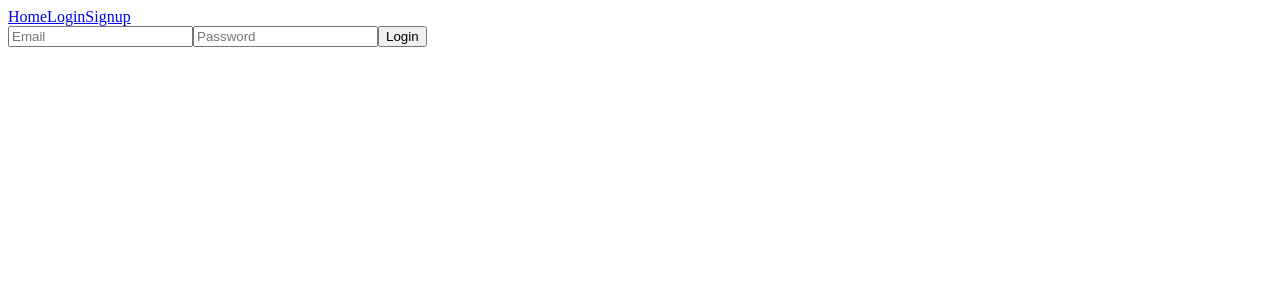
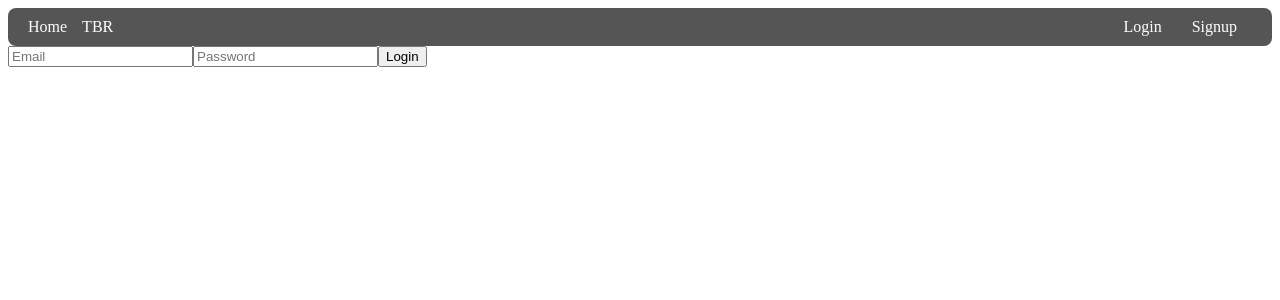
Before and after one commit to SpiritualChicken/TBR-App, a React (Create React App) app in the folder client/: page /login in a window 1280 px wide. Shown: the top 300 px of the page. Built offline with nearby package versions, Linux system fonts and the light colour scheme; no server answers.

Commit message:
added styling

```diff
--- a/client/src/components/BookIndex.js
+++ b/client/src/components/BookIndex.js
@@ -69,12 +69,16 @@ const BookIndex = () => {
             <h1>Your Books</h1>
             <h2>To Be Read</h2>
             {tbr.length > 0 ? (
-                <ul>
+            <ul className="book-list">
                 {tbr.map(book => (
-                        <li key={book.id}>
-                            Title: {book.book_title}
-                            <button onClick={() => handleDelete(book.id)}>Delete</button>
-                            <button onClick={() => handleReview(book.book_id)}>Review</button>
+                    <li key={book.id} className="book-card">
+                        <div className="book-details">
+                            <h3>Title: {book.book_title}</h3>
+                        </div>
+                        <div className="button-group">
+                            <button className="tbr-button" onClick={() => handleDelete(book.id)}>Delete</button>
+                            <button className="tbr-button" onClick={() => handleReview(book.book_id)}>Review</button>
+                        </div>
                     </li>
                 ))}
             </ul>
--- a/client/src/components/Home.js
+++ b/client/src/components/Home.js
@@ -1,5 +1,6 @@
 import React, { useState, useEffect } from 'react';
 import { useHistory } from 'react-router-dom';
+import '../index.css'; // Import the CSS file
 
 const Home = () => {
     const [books, setBooks] = useState([]);
@@ -93,16 +94,6 @@ const Home = () => {
     return (
         <div>
             <h1>All Books</h1>
-            <ul>
-                {books.map(book => (
-                    <li key={book.id}>
-                        {book.title} by {book.author}
-                        {currentUser && (
-                            <button onClick={() => handleAddToTBR(book.id)}>Add to TBR</button>
-                        )}
-                    </li>
-                ))}
-            </ul>
             <h2>Add a New Book</h2>
             <form onSubmit={handleAddBook}>
                 <label>
@@ -127,6 +118,20 @@ const Home = () => {
                 <br />
                 <button type="submit">Add Book</button>
             </form>
+            <ul className="book-list">
+                {books.map(book => (
+                    <li key={book.id} className="book-card">
+                        <div className="book-details">
+                            <h3>{book.title}</h3>
+                            <p>by {book.author}</p>
+                        </div>
+                {currentUser && (
+                    <button className="tbr-button" onClick={() => handleAddToTBR(book.id)}>Add to TBR</button>
+                )}
+            </li >
+        ))}
+        </ul>
+
         </div>
     );
 };
--- a/client/src/components/Navbar.js
+++ b/client/src/components/Navbar.js
@@ -1,6 +1,7 @@
 import React, { useContext } from 'react';
 import { Link } from 'react-router-dom';
 import { AuthContext } from '../context/AuthContext';
+import '../index.css'; // Import the CSS file
 
 const Navbar = () => {
     const { user, logout, loading } = useContext(AuthContext);
@@ -10,18 +11,22 @@ const Navbar = () => {
     }
 
     return (
-        <nav>
-            <Link to="/">Home</Link>
+        <nav className="navbar">
+            <div className='navhomeitems'>
+                <Link to="/" className="nav-link">Home</Link>
+                <Link to="BookIndex" className="nav-link">TBR</Link>
+            </div>
             {user ? (
-                <>
-                    <span>Welcome, {user.username}</span>
-                    <button onClick={logout}>Logout</button>
-                </>
+                <div className="user-section">
+                    <span className="welcome-message">Welcome, {user.username}</span>
+                    <button className="logout-button" onClick={logout}>Logout</button>
+                </div>
             ) : (
-                <>
-                    <Link to="/login">Login</Link>
-                    <Link to="/signup">Signup</Link>
-                </>
+                <div className="auth-links">
+                    <Link to="/login" className="nav-link">Login</Link>
+                    <Link to="/signup" className="nav-link">Signup</Link>
+
+                </div>
             )}
         </nav>
     );
--- a/client/src/index.css
+++ b/client/src/index.css
@@ -4,3 +4,120 @@
   --link: #61dafb;
   --text: hsla(0, 0%, 100%, 0.88);
 }
+
+.navbar {
+  background-color: #555; /* Dark background */
+  border-radius: 0.5rem;
+  padding: 10px 20px; /* Padding around the content */
+  display: flex;
+  justify-content: space-between; /* Space between nav links and user section */
+  align-items: center; /* Center items vertically */
+}
+
+.navhomeitems{
+  display: flex;
+  align-items: center;
+}
+
+/* Links in the navbar */
+.nav-link {
+  color: white; /* White text color */
+  text-decoration: none; /* Remove underline */
+  margin-right: 15px; /* Space between links */
+  font-size: 16px; /* Font size */
+}
+
+.nav-link:hover {
+  text-decoration: underline; /* Underline on hover */
+}
+
+/* User section (Welcome message and Logout button) */
+.user-section {
+  display: flex;
+  align-items: center;
+}
+
+/* Welcome message styling */
+.welcome-message {
+  color: #fff; /* Gold color */
+  margin-right: 10px; /* Space between message and button */
+  font-size: 16px; /* Font size */
+}
+
+/* Logout button styling */
+.logout-button {
+  background-color: #ff4d4d; /* Red background */
+  border-radius: 0.5rem;
+  color: white; /* White text color */
+  border: none; /* Remove border */
+  padding: 5px 10px; /* Padding inside the button */
+  cursor: pointer; /* Pointer cursor on hover */
+  font-size: 16px; /* Font size */
+}
+
+.logout-button:hover {
+  background-color: #ff1a1a; /* Darker red on hover */
+}
+
+/* Auth links container (Login and Signup) */
+.auth-links {
+  display: flex;
+  gap: 15px; /* Space between login and signup links */
+}
+
+/* Container for the book list */
+.book-list {
+  list-style-type: none; /* Remove default list style */
+  padding: 0; /* Remove default padding */
+  display: flex;
+  flex-wrap: wrap; /* Allow cards to wrap to the next line */
+  gap: 20px; /* Space between cards */
+}
+
+/* Each book card */
+.book-card {
+  background-color: #f9f9f9; /* Light background color for the card */
+  border: 1px solid #ddd; /* Light grey border */
+  border-radius: 8px; /* Rounded corners */
+  box-shadow: 0 4px 6px rgba(0, 0, 0, 0.1); /* Subtle shadow for depth */
+  padding: 20px; /* Padding inside the card */
+  width: 200px; /* Set a fixed width for each card */
+  display: flex;
+  flex-direction: column; /* Stack elements vertically */
+  align-items: center; /* Center content horizontally */
+}
+
+/* Styling for the book details (title and author) */
+.book-details {
+  margin-bottom: 15px; /* Space between the details and the button */
+  text-align: center; /* Center text inside the card */
+}
+
+.book-details h3 {
+  font-size: 18px; /* Font size for the title */
+  margin: 0 0 10px 0; /* Margin below the title */
+  color: #333; /* Darker color for the title */
+}
+
+.book-details p {
+  font-size: 14px; /* Font size for the author */
+  margin: 0; /* Remove margin */
+  color: #777; /* Lighter color for the author */
+}
+
+/* "Add to TBR" button styling */
+.tbr-button {
+  background-color: #3872c8; /* Green background */
+  color: white; /* White text color */
+  border: none; /* Remove border */
+  border-radius: 4px; /* Rounded corners */
+  padding: 10px 15px; /* Padding inside the button */
+  cursor: pointer; /* Pointer cursor on hover */
+  font-size: 14px; /* Font size */
+  width: 100%; /* Button takes the full width of the card */
+  text-align: center; /* Center text in the button */
+}
+
+.tbr-button:hover {
+  background-color: #324ab5 ; /* Darker green on hover */
+}
```
Lines whose indentation alone changed are shown as unchanged.
